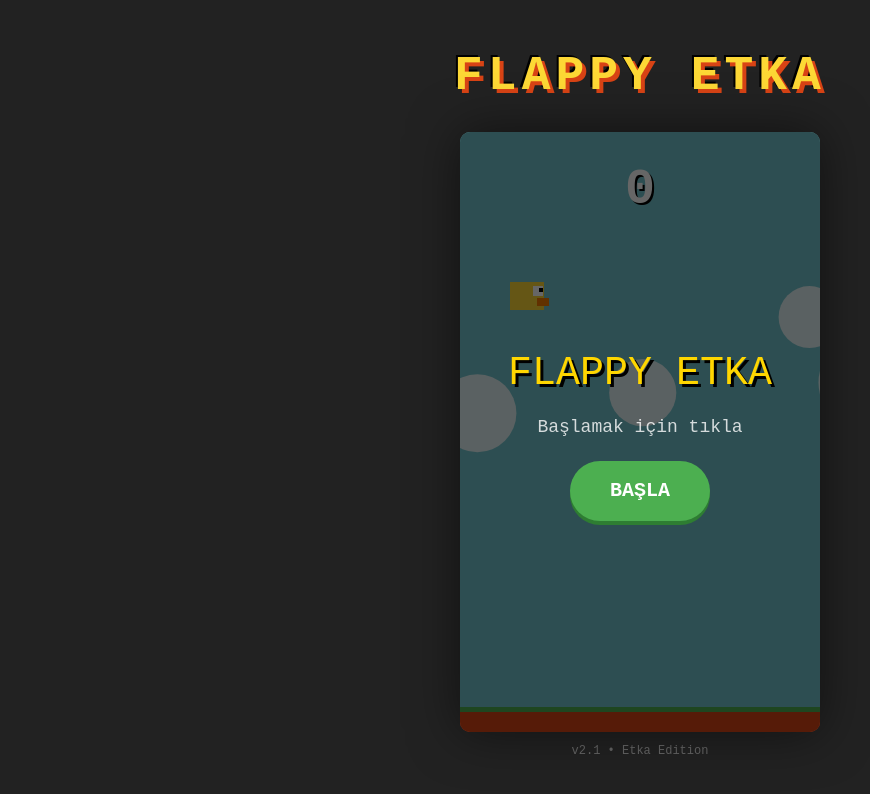
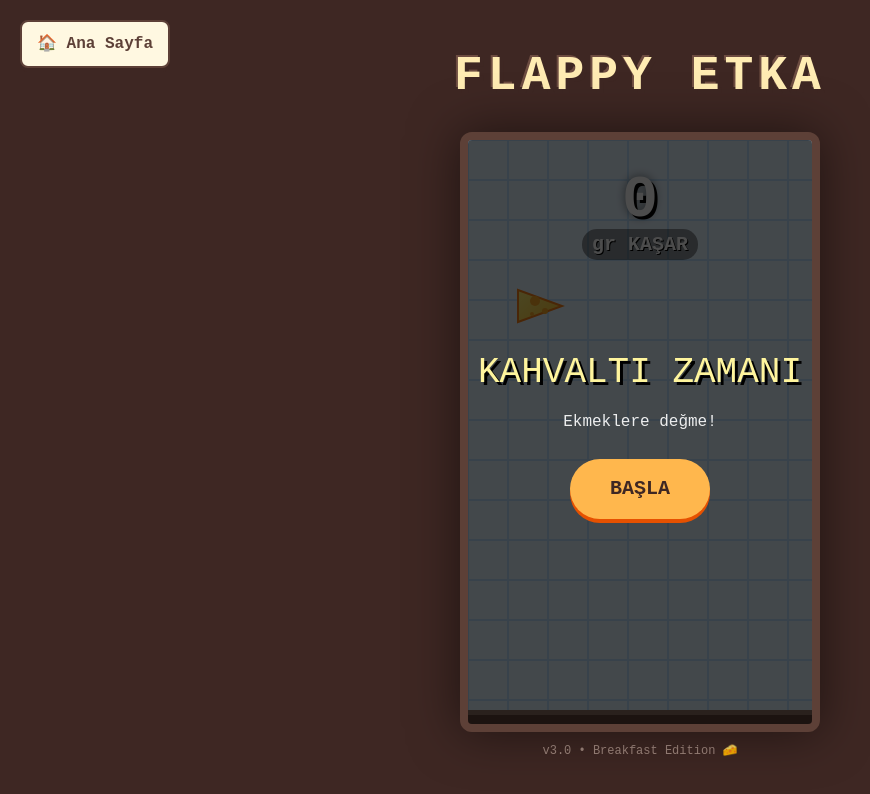
Before and after one commit to mustafanayki0-ai/kader-cark, a Next.js app: page /flappy-etka in a window 1280 px wide. Shown: the top 794 px of the page, without its empty margins (0-870 px from the left). Built offline with nearby package versions, Linux system fonts and the light colour scheme.

Commit message:
Hata giderildi

```diff
--- a/app/flappy-etka/page.tsx
+++ b/app/flappy-etka/page.tsx
@@ -1,6 +1,7 @@
 'use client';
 
 import { useEffect, useRef, useState, useCallback } from 'react';
+import Link from 'next/link';
 
 // --- TİP TANIMLAMALARI ---
 interface Bird {
@@ -28,14 +29,7 @@ interface Particle {
   size: number;
 }
 
-interface Cloud {
-  x: number;
-  y: number;
-  speed: number;
-  size: number;
-}
-
-export default function FlappyEtkaFixed() {
+export default function FlappyEtkaBreakfast() {
   // --- STATE (UI) ---
   const [score, setScore] = useState(0);
   const [highScore, setHighScore] = useState(0);
@@ -47,11 +41,10 @@ export default function FlappyEtkaFixed() {
   const requestRef = useRef<number | null>(null);
   const gameStateRef = useRef<'START' | 'PLAYING' | 'GAMEOVER'>('START');
 
-  // Oyun Objeleri
-  const bird = useRef<Bird>({ x: 50, y: 150, velocity: 0, width: 34, height: 28, rotation: 0 });
+  // Oyun Objeleri (Peynir biraz daha geniş)
+  const bird = useRef<Bird>({ x: 50, y: 150, velocity: 0, width: 44, height: 32, rotation: 0 });
   const pipes = useRef<Pipe[]>([]);
   const particles = useRef<Particle[]>([]);
-  const clouds = useRef<Cloud[]>([]);
 
   // Değişkenler
   const frames = useRef(0);
@@ -60,13 +53,13 @@ export default function FlappyEtkaFixed() {
   // --- AYARLAR ---
   const GRAVITY = 0.25;
   const JUMP_STRENGTH = 4.6;
-  const PIPE_WIDTH = 52;
-  const PIPE_GAP = 140;
+  const PIPE_WIDTH = 55; // Ekmek dilimi genişliği
+  const PIPE_GAP = 145; // Aradan geçiş boşluğu
   const BASE_SPEED = 2.2;
   const SCREEN_WIDTH = 360;
   const SCREEN_HEIGHT = 600;
 
-  // --- SES MOTORU ---
+  // --- SES MOTORU (Değişmedi) ---
   const playSound = useCallback((type: 'jump' | 'score' | 'hit') => {
     if (typeof window === 'undefined') return;
     try {
@@ -112,8 +105,6 @@ export default function FlappyEtkaFixed() {
     const saved = localStorage.getItem('flappyHighScore');
     if (saved) setHighScore(parseInt(saved));
 
-    for(let i=0; i<5; i++) clouds.current.push(createCloud(true));
-
     if (!requestRef.current) requestRef.current = requestAnimationFrame(loop);
 
     return () => {
@@ -121,16 +112,8 @@ export default function FlappyEtkaFixed() {
     };
   }, []);
 
-  // --- YARDIMCI FONKSİYONLAR ---
-  const createCloud = (randomX = false): Cloud => ({
-    x: randomX ? Math.random() * SCREEN_WIDTH : SCREEN_WIDTH + 50,
-    y: Math.random() * (SCREEN_HEIGHT / 2),
-    speed: 0.5 + Math.random() * 0.5,
-    size: 20 + Math.random() * 30
-  });
-
   const resetGame = () => {
-    bird.current = { x: 60, y: SCREEN_HEIGHT / 2, velocity: 0, width: 34, height: 28, rotation: 0 };
+    bird.current = { x: 60, y: SCREEN_HEIGHT / 2, velocity: 0, width: 44, height: 32, rotation: 0 };
     pipes.current = [];
     particles.current = [];
     scoreRef.current = 0;
@@ -151,15 +134,16 @@ export default function FlappyEtkaFixed() {
     bird.current.rotation = -25 * Math.PI / 180;
     playSound('jump');
 
-    for (let i = 0; i < 5; i++) {
+    // Peynir kırıntıları
+    for (let i = 0; i < 4; i++) {
         particles.current.push({
             x: bird.current.x,
             y: bird.current.y + bird.current.height,
-            vx: (Math.random() - 0.5) * 2,
-            vy: Math.random() * 2,
+            vx: (Math.random() - 0.5) * 3,
+            vy: Math.random() * 3,
             life: 0.8,
-            color: 'rgba(255,255,255,0.6)',
-            size: Math.random() * 3
+            color: '#fdd835',
+            size: Math.random() * 4 + 2
         });
     }
   };
@@ -171,30 +155,23 @@ export default function FlappyEtkaFixed() {
 
     if (canvas && ctx) {
         if (gameStateRef.current === 'PLAYING') update(canvas);
-        else updateBackground();
         draw(ctx);
     }
     requestRef.current = requestAnimationFrame(loop);
-  };
-
-  const updateBackground = () => {
-     clouds.current.forEach(c => c.x -= c.speed);
-     clouds.current = clouds.current.filter(c => c.x + c.size > -50);
-     if (Math.random() < 0.01) clouds.current.push(createCloud());
   };
 
   const update = (canvas: HTMLCanvasElement) => {
     frames.current++;
     const speed = BASE_SPEED + (scoreRef.current * 0.05);
 
-    // Kuş
+    // Peynir Fiziği
     bird.current.velocity += GRAVITY;
     bird.current.y += bird.current.velocity;
     if (bird.current.velocity > 0) bird.current.rotation = Math.min(bird.current.rotation + 0.05, 1.5);
 
-    if (bird.current.y + bird.current.height >= SCREEN_HEIGHT - 20) handleGameOver();
+    if (bird.current.y + bird.current.height >= SCREEN_HEIGHT - 30) handleGameOver();
 
-    // Borular
+    // Ekmek (Boru) Mantığı
     if (frames.current % Math.floor(120 / (1 + scoreRef.current * 0.05)) === 0) {
         const pipeY = Math.random() * (SCREEN_HEIGHT - PIPE_GAP - 100) + 50;
         pipes.current.push({ x: SCREEN_WIDTH, y: pipeY, passed: false });
@@ -204,12 +181,14 @@ export default function FlappyEtkaFixed() {
         let p = pipes.current[i];
         p.x -= speed;
 
+        // Çarpışma
         if (
             bird.current.x + bird.current.width > p.x &&
             bird.current.x < p.x + PIPE_WIDTH &&
             (bird.current.y < p.y || bird.current.y + bird.current.height > p.y + PIPE_GAP)
         ) handleGameOver();
 
+        // Skor
         if (p.x + PIPE_WIDTH < bird.current.x && !p.passed) {
             scoreRef.current++;
             setScore(scoreRef.current);
@@ -222,13 +201,13 @@ export default function FlappyEtkaFixed() {
             i--;
         }
     }
-    updateBackground();
 
+    // Partiküller
     for (let i = 0; i < particles.current.length; i++) {
         let pt = particles.current[i];
         pt.x += pt.vx;
         pt.y += pt.vy;
-        pt.life -= 0.02;
+        pt.life -= 0.03;
         if(pt.life <= 0) { particles.current.splice(i, 1); i--; }
     }
   };
@@ -244,55 +223,104 @@ export default function FlappyEtkaFixed() {
     }
   };
 
+  // --- ÇİZİM MOTORU (MUTFAK TEMASI) ---
   const draw = (ctx: CanvasRenderingContext2D) => {
-    ctx.fillStyle = '#70c5ce';
+    // 1. Arkaplan: Mutfak Fayansları
+    ctx.fillStyle = '#e3f2fd'; // Açık mavi duvar
     ctx.fillRect(0, 0, SCREEN_WIDTH, SCREEN_HEIGHT);
 
-    ctx.fillStyle = 'rgba(255,255,255,0.8)';
-    clouds.current.forEach(c => {
+    // Fayans Çizgileri
+    ctx.strokeStyle = '#bbdefb';
+    ctx.lineWidth = 2;
+    ctx.beginPath();
+    // Dikey çizgiler
+    for(let x=0; x<SCREEN_WIDTH; x+=40) {
+        ctx.moveTo(x, 0); ctx.lineTo(x, SCREEN_HEIGHT);
+    }
+    // Yatay çizgiler
+    for(let y=0; y<SCREEN_HEIGHT; y+=40) {
+        ctx.moveTo(0, y); ctx.lineTo(SCREEN_WIDTH, y);
+    }
+    ctx.stroke();
+
+    // 2. Ekmekler (Borular)
+    pipes.current.forEach(p => {
+        // Ekmek Rengi (Kızarmış)
+        ctx.fillStyle = '#f5deb3'; // Ekmek içi rengi
+        ctx.strokeStyle = '#8d6e63'; // Kabuk rengi
+        ctx.lineWidth = 4;
+
+        // Üst Ekmek
+        ctx.fillRect(p.x, 0, PIPE_WIDTH, p.y);
+        ctx.strokeRect(p.x, -5, PIPE_WIDTH, p.y + 5); // Üstten taşsın
+
+        // Ekmek Dokusu (Benekler)
+        ctx.fillStyle = '#d7ccc8';
         ctx.beginPath();
-        ctx.arc(c.x, c.y, c.size, 0, Math.PI * 2);
+        ctx.arc(p.x + 10, p.y - 20, 3, 0, Math.PI*2);
+        ctx.arc(p.x + 30, p.y - 60, 4, 0, Math.PI*2);
+        ctx.fill();
+
+        // Alt Ekmek
+        ctx.fillStyle = '#f5deb3';
+        ctx.fillRect(p.x, p.y + PIPE_GAP, PIPE_WIDTH, SCREEN_HEIGHT);
+        ctx.strokeRect(p.x, p.y + PIPE_GAP, PIPE_WIDTH, SCREEN_HEIGHT);
+
+        // Alt Ekmek Dokusu
+        ctx.fillStyle = '#d7ccc8';
+        ctx.beginPath();
+        ctx.arc(p.x + 15, p.y + PIPE_GAP + 40, 3, 0, Math.PI*2);
         ctx.fill();
     });
 
-    pipes.current.forEach(p => {
-        const grad = ctx.createLinearGradient(p.x, 0, p.x + PIPE_WIDTH, 0);
-        grad.addColorStop(0, '#43a047');
-        grad.addColorStop(0.5, '#66bb6a');
-        grad.addColorStop(1, '#2e7d32');
-        ctx.fillStyle = grad;
-        ctx.fillRect(p.x, 0, PIPE_WIDTH, p.y);
-        ctx.fillRect(p.x - 2, p.y - 20, PIPE_WIDTH + 4, 20);
-        ctx.fillRect(p.x, p.y + PIPE_GAP, PIPE_WIDTH, SCREEN_HEIGHT);
-        ctx.fillRect(p.x - 2, p.y + PIPE_GAP, PIPE_WIDTH + 4, 20);
-    });
+    // 3. Zemin (Mutfak Tezgahı)
+    ctx.fillStyle = '#5d4037'; // Koyu Ahşap/Mermer
+    ctx.fillRect(0, SCREEN_HEIGHT - 30, SCREEN_WIDTH, 30);
+    // Tezgah Parlaması
+    ctx.fillStyle = '#8d6e63';
+    ctx.fillRect(0, SCREEN_HEIGHT - 30, SCREEN_WIDTH, 5);
 
-    ctx.fillStyle = '#d84315';
-    ctx.fillRect(0, SCREEN_HEIGHT - 20, SCREEN_WIDTH, 20);
-    ctx.fillStyle = '#4caf50';
-    ctx.fillRect(0, SCREEN_HEIGHT - 25, SCREEN_WIDTH, 5);
-
+    // 4. PEYNİR (Karakter)
     if (gameStateRef.current !== 'GAMEOVER' || frames.current % 10 < 5) {
         ctx.save();
         ctx.translate(bird.current.x + bird.current.width/2, bird.current.y + bird.current.height/2);
         ctx.rotate(bird.current.rotation);
 
-        ctx.fillStyle = '#fdd835';
-        ctx.fillRect(-bird.current.width/2, -bird.current.height/2, bird.current.width, bird.current.height);
+        // Peynir Üçgeni
+        ctx.beginPath();
+        ctx.moveTo(-bird.current.width/2, -bird.current.height/2); // Sol üst
+        ctx.lineTo(bird.current.width/2, 0); // Sağ uç (Burun)
+        ctx.lineTo(-bird.current.width/2, bird.current.height/2); // Sol alt
+        ctx.closePath();
 
-        ctx.fillStyle = '#fff';
-        ctx.fillRect(6, -10, 10, 10);
-        ctx.fillStyle = '#000';
-        ctx.fillRect(12, -8, 4, 4);
-        ctx.fillStyle = '#f57c00';
-        ctx.fillRect(10, 2, 12, 8);
+        // Peynir Rengi (Gradient)
+        const cheeseGrad = ctx.createLinearGradient(-20, -20, 20, 20);
+        cheeseGrad.addColorStop(0, '#fff176');
+        cheeseGrad.addColorStop(1, '#fbc02d');
+        ctx.fillStyle = cheeseGrad;
+        ctx.fill();
+
+        // Kenar Çizgisi
+        ctx.strokeStyle = '#f57f17';
+        ctx.lineWidth = 2;
+        ctx.stroke();
+
+        // Peynir Delikleri
+        ctx.fillStyle = '#f9a825'; // Koyu turuncu delikler
+        ctx.beginPath(); ctx.arc(-5, -5, 5, 0, Math.PI*2); ctx.fill(); // Büyük delik
+        ctx.beginPath(); ctx.arc(5, 5, 3, 0, Math.PI*2); ctx.fill();  // Küçük delik
+        ctx.beginPath(); ctx.arc(-8, 8, 2, 0, Math.PI*2); ctx.fill(); // Minik delik
+
         ctx.restore();
     }
 
+    // 5. Partiküller (Kırıntılar)
     particles.current.forEach(pt => {
         ctx.fillStyle = pt.color;
         ctx.globalAlpha = pt.life;
-        ctx.fillRect(pt.x, pt.y, pt.size, pt.size);
+        ctx.beginPath();
+        ctx.arc(pt.x, pt.y, pt.size, 0, Math.PI*2);
+        ctx.fill();
         ctx.globalAlpha = 1.0;
     });
   };
@@ -312,21 +340,44 @@ export default function FlappyEtkaFixed() {
 
   return (
     <div style={{
+        position: 'relative',
         display: 'flex',
-        flexDirection: 'column', // Başlığı üste almak için column yaptık
+        flexDirection: 'column',
         justifyContent: 'center',
         alignItems: 'center',
         height: '100vh',
-        backgroundColor: '#222',
-        fontFamily: "'Courier New', Courier, monospace", // Retro font
+        backgroundColor: '#3e2723', // Arka plan kahve (uygulama dışı)
+        fontFamily: "'Courier New', Courier, monospace",
         touchAction: 'none'
     }}>
-        {/* --- 1. ANA BAŞLIK BURADA --- */}
+        {/* --- 1. ANA SAYFA BUTONU --- */}
+        <Link href="/" style={{
+            position: 'absolute',
+            top: '20px',
+            left: '20px',
+            display: 'flex',
+            alignItems: 'center',
+            gap: '8px',
+            padding: '10px 15px',
+            backgroundColor: '#fff8e1',
+            color: '#5d4037',
+            textDecoration: 'none',
+            borderRadius: '8px',
+            border: '2px solid #5d4037',
+            fontWeight: 'bold',
+            boxShadow: '0 4px 0 #3e2723',
+            zIndex: 100,
+            transition: 'transform 0.1s'
+        }}>
+            🏠 Ana Sayfa
+        </Link>
+
+        {/* --- 2. OYUN BAŞLIĞI --- */}
         <h1 style={{
-            color: '#fdd835',
+            color: '#ffecb3',
             fontSize: '48px',
             marginBottom: '20px',
-            textShadow: '4px 4px 0 #d84315, -2px -2px 0 #000',
+            textShadow: '4px 4px 0 #3e2723, -2px -2px 0 #6d4c41',
             letterSpacing: '5px',
             fontWeight: '900',
             textAlign: 'center'
@@ -334,7 +385,7 @@ export default function FlappyEtkaFixed() {
             FLAPPY ETKA
         </h1>
 
-        <div style={{ position: 'relative', width: SCREEN_WIDTH, height: SCREEN_HEIGHT, overflow: 'hidden', boxShadow: '0 0 50px rgba(0,0,0,0.5)', borderRadius: '10px' }}>
+        <div style={{ position: 'relative', width: SCREEN_WIDTH, height: SCREEN_HEIGHT, overflow: 'hidden', boxShadow: '0 0 50px rgba(0,0,0,0.5)', borderRadius: '12px', border: '8px solid #5d4037' }}>
 
             <canvas
                 ref={canvasRef}
@@ -347,47 +398,64 @@ export default function FlappyEtkaFixed() {
                 style={{ display: 'block' }}
             />
 
-            <div style={{ position: 'absolute', top: 20, width: '100%', textAlign: 'center', pointerEvents: 'none' }}>
-                <span style={{ fontSize: '50px', fontWeight: 'bold', color: 'white', textShadow: '2px 2px 0 #000' }}>{score}</span>
+            {/* SKOR TABELASI (Gram Kaşar) */}
+            <div style={{ position: 'absolute', top: 30, width: '100%', textAlign: 'center', pointerEvents: 'none' }}>
+                <span style={{
+                    fontSize: '60px',
+                    fontWeight: '900',
+                    color: '#fff',
+                    textShadow: '3px 3px 0 #000, 0 0 10px rgba(0,0,0,0.5)',
+                    display: 'block',
+                    lineHeight: '1'
+                }}>
+                    {score}
+                </span>
+                <span style={{
+                    fontSize: '20px',
+                    color: '#fff',
+                    fontWeight: 'bold',
+                    textShadow: '1px 1px 0 #000',
+                    backgroundColor: 'rgba(0,0,0,0.4)',
+                    padding: '4px 10px',
+                    borderRadius: '15px'
+                }}>gr KAŞAR</span>
             </div>
 
             {(showMenu || isGameOver) && (
                 <div style={{
                     position: 'absolute', top: 0, left: 0, width: '100%', height: '100%',
-                    backgroundColor: 'rgba(0,0,0,0.6)',
+                    backgroundColor: 'rgba(0,0,0,0.7)',
                     display: 'flex', flexDirection: 'column', alignItems: 'center', justifyContent: 'center',
                     color: 'white'
                 }}>
                     {isGameOver ? (
                         <>
-                            <h2 style={{ color: '#ff5252', fontSize: '48px', margin: 0, textShadow: '2px 2px #000' }}>YANDIN!</h2>
-                            <p style={{ fontSize: '24px' }}>Skor: {score}</p>
-                            <p style={{ color: '#ffd600' }}>En Yüksek: {highScore}</p>
+                            <h2 style={{ color: '#ffab91', fontSize: '48px', margin: 0, textShadow: '2px 2px #000' }}>TOST OLDUN!</h2>
+                            <p style={{ fontSize: '24px', marginTop: '10px' }}>Toplanan: {score} gr</p>
+                            <p style={{ color: '#ffe082', fontSize: '16px' }}>En Çok: {highScore} gr</p>
                         </>
                     ) : (
                         <>
-                             {/* --- 2. MENÜ BAŞLIĞI BURADA --- */}
-                            <h2 style={{ color: '#ffd600', fontSize: '40px', margin: '0 0 10px 0', textShadow: '3px 3px 0 #000' }}>FLAPPY ETKA</h2>
-                            <p style={{fontSize: '18px', opacity: 0.8}}>Başlamak için tıkla</p>
+                            <h2 style={{ color: '#fff59d', fontSize: '36px', margin: '0 0 10px 0', textShadow: '3px 3px 0 #000', textAlign:'center' }}>KAHVALTI ZAMANI</h2>
+                            <p style={{fontSize: '16px', opacity: 0.9}}>Ekmeklere değme!</p>
                         </>
                     )}
 
                     <button
                         onClick={resetGame}
                         style={{
-                            marginTop: '20px', padding: '15px 40px', fontSize: '20px', fontWeight: 'bold',
-                            backgroundColor: '#4caf50', color: 'white', border: 'none', borderRadius: '30px',
-                            cursor: 'pointer', boxShadow: '0 4px 0 #2e7d32', transition: 'transform 0.1s'
+                            marginTop: '25px', padding: '15px 40px', fontSize: '20px', fontWeight: 'bold',
+                            backgroundColor: '#ffb74d', color: '#3e2723', border: 'none', borderRadius: '30px',
+                            cursor: 'pointer', boxShadow: '0 4px 0 #e65100', transition: 'transform 0.1s'
                         }}
                     >
-                        {isGameOver ? 'TEKRAR OYNA' : 'BAŞLA'}
+                        {isGameOver ? 'TEKRAR DENE' : 'BAŞLA'}
                     </button>
                 </div>
             )}
         </div>
 
-        {/* Alt bilgi */}
-        <p style={{color: '#666', marginTop: '10px', fontSize: '12px'}}>v2.1 • Etka Edition</p>
+        <p style={{color: '#a1887f', marginTop: '10px', fontSize: '12px'}}>v3.0 • Breakfast Edition 🧀</p>
     </div>
   );
 }
```
